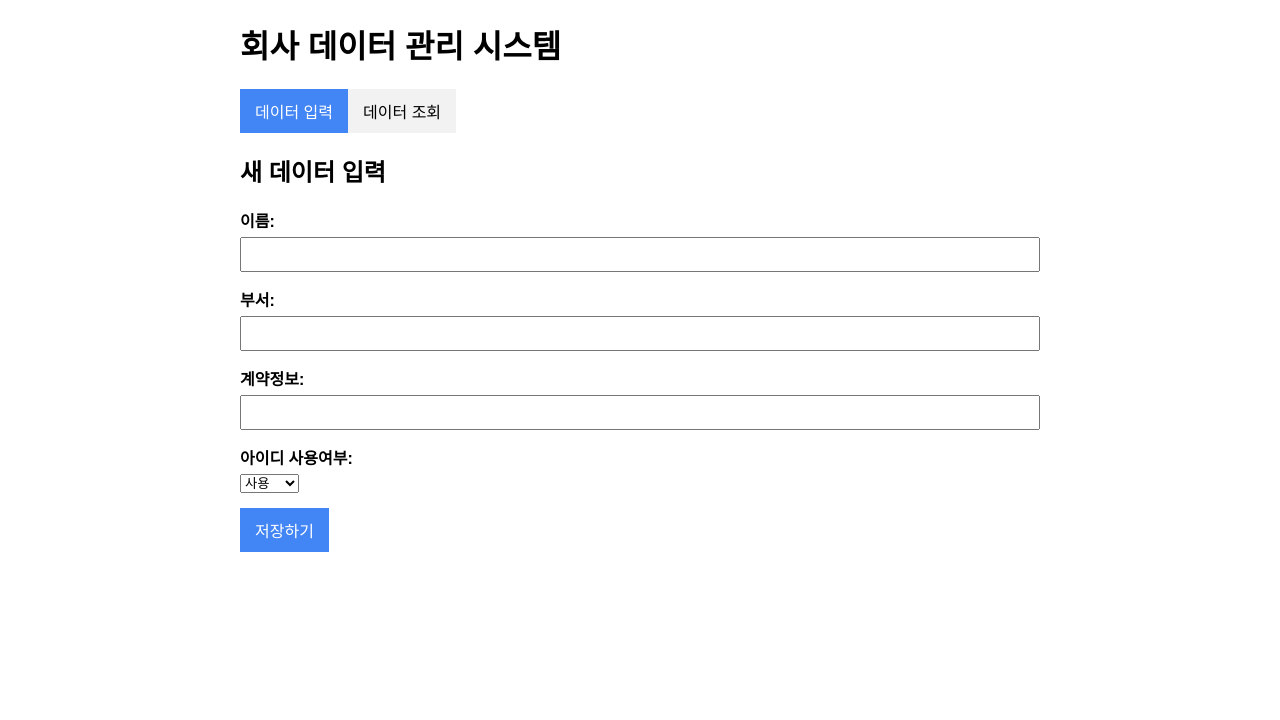
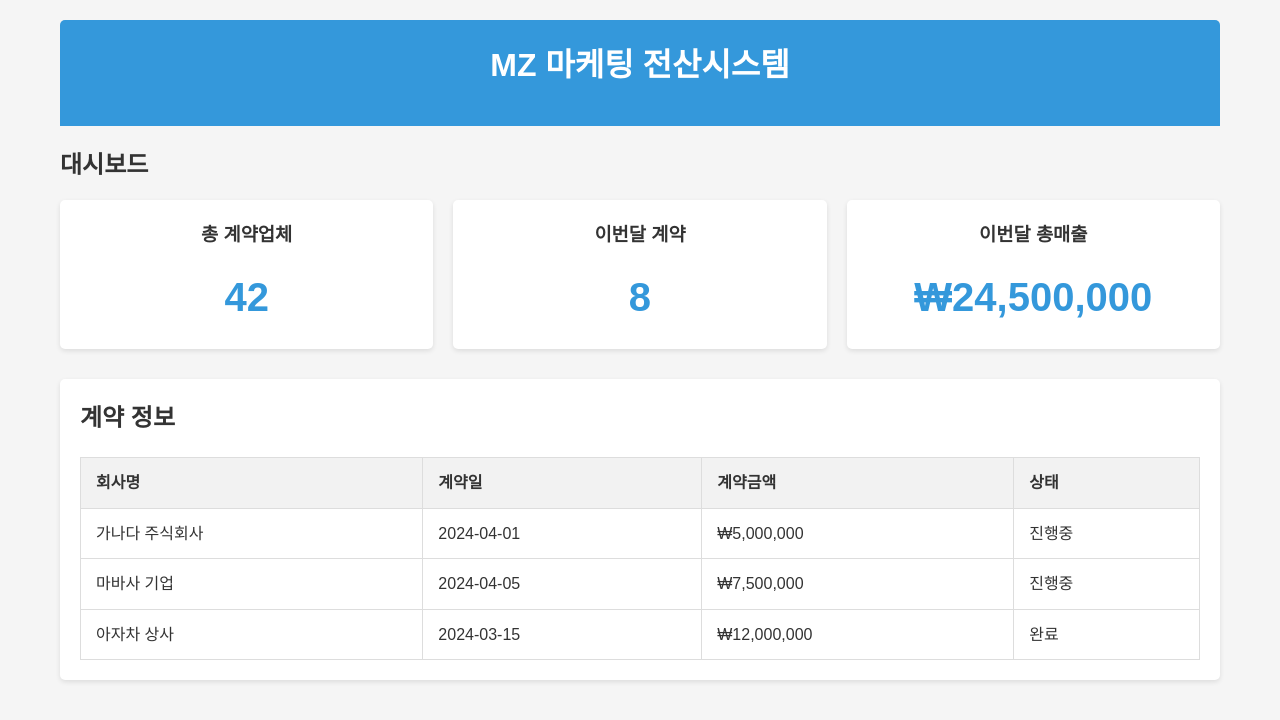
Before and after one commit to bjyoutube/mz-marketing-system, a plain HTML site: page index.html in a window 1280 px wide. Drawn offline with Linux system fonts and the light colour scheme.

Commit message:
Update index.html

```diff
--- a/index.html
+++ b/index.html
@@ -1,193 +1,231 @@
 <!DOCTYPE html>
-<html>
+<html lang="ko">
 <head>
-    <base target="_top">
-    <meta charset="utf-8">
-    <title>회사 데이터 관리 시스템</title>
+    <meta charset="UTF-8">
+    <meta name="viewport" content="width=device-width, initial-scale=1.0">
+    <title>MZ 마케팅 전산시스템</title>
     <style>
+        /* 스타일 시작 */
+        * {
+            margin: 0;
+            padding: 0;
+            box-sizing: border-box;
+        }
+
         body {
-        font-family: Arial, sans-serif;
-        margin: 20px;
+            font-family: 'Noto Sans KR', sans-serif;
+            background-color: #f5f5f5;
+            color: #333;
+            line-height: 1.6;
         }
+
         .container {
-        max-width: 800px;
+            max-width: 1200px;
             margin: 0 auto;
+            padding: 20px;
         }
-      .form-group {
+
+        header {
+            background-color: #3498db;
+            color: white;
+            padding: 20px;
+            text-align: center;
+            border-radius: 5px 5px 0 0;
+            margin-bottom: 20px;
+        }
+
+        h1, h2, h3 {
             margin-bottom: 15px;
         }
-      label {
-        display: block;
-        margin-bottom: 5px;
+
+        .dashboard {
+            margin-bottom: 30px;
+        }
+
+        .dashboard-cards {
+            display: flex;
+            flex-wrap: wrap;
+            gap: 20px;
+        }
+
+        .card {
+            background-color: white;
+            border-radius: 5px;
+            box-shadow: 0 2px 5px rgba(0,0,0,0.1);
+            padding: 20px;
+            flex: 1;
+            min-width: 200px;
+            text-align: center;
+        }
+
+        .number {
+            font-size: 2.5rem;
             font-weight: bold;
+            color: #3498db;
         }
-      input[type="text"] {
-        width: 100%;
-        padding: 8px;
-        box-sizing: border-box;
+
+        .data-section {
+            background-color: white;
+            border-radius: 5px;
+            box-shadow: 0 2px 5px rgba(0,0,0,0.1);
+            padding: 20px;
         }
-      button {
-        background-color: #4285f4;
-        color: white;
-        padding: 10px 15px;
-        border: none;
-        cursor: pointer;
-        font-size: 16px;
-      }
+
         table {
             width: 100%;
             border-collapse: collapse;
             margin-top: 20px;
         }
+
+        table, th, td {
+            border: 1px solid #ddd;
+        }
+
         th, td {
-        border: 1px solid #ddd;
-        padding: 8px;
+            padding: 12px 15px;
             text-align: left;
         }
+
         th {
             background-color: #f2f2f2;
         }
-      .tabs {
-        display: flex;
-        margin-bottom: 20px;
+
+        tr:hover {
+            background-color: #f5f5f5;
         }
-      .tab {
-        padding: 10px 15px;
-        background-color: #f2f2f2;
-        cursor: pointer;
-      }
-      .tab.active {
-        background-color: #4285f4;
-        color: white;
-      }
-      .tab-content {
-        display: none;
-      }
-      .tab-content.active {
-        display: block;
-      }
+        /* 스타일 끝 */
     </style>
 </head>
 <body>
     <div class="container">
-      <h1>회사 데이터 관리 시스템</h1>
+        <header>
+            <h1>MZ 마케팅 전산시스템</h1>
+        </header>
 
-      <div class="tabs">
-        <div class="tab active" onclick="openTab('input')">데이터 입력</div>
-        <div class="tab" onclick="openTab('view')">데이터 조회</div>
+        <section class="dashboard">
+            <h2>대시보드</h2>
+            <div class="dashboard-cards">
+                <div class="card">
+                    <h3>총 계약업체</h3>
+                    <p class="number" id="totalCompanies">로딩중...</p>
                 </div>
+                <div class="card">
+                    <h3>이번달 계약</h3>
+                    <p class="number" id="monthlyContracts">로딩중...</p>
+                </div>
+                <div class="card">
+                    <h3>이번달 총매출</h3>
+                    <p class="number" id="monthlySales">로딩중...</p>
+                </div>
+            </div>
+        </section>
 
-      <div id="input" class="tab-content active">
-        <h2>새 데이터 입력</h2>
-        <form id="dataForm" onsubmit="submitForm(); return false;">
-          <div class="form-group">
-            <label for="name">이름:</label>
-            <input type="text" id="name" name="name" required>
-          </div>
-          <div class="form-group">
-            <label for="department">부서:</label>
-            <input type="text" id="department" name="department" required>
-          </div>
-          <div class="form-group">
-            <label for="contract">계약정보:</label>
-            <input type="text" id="contract" name="contract">
-          </div>
-          <div class="form-group">
-            <label for="userid">아이디 사용여부:</label>
-            <select id="userid" name="userid">
-              <option value="사용">사용</option>
-              <option value="미사용">미사용</option>
-            </select>
-          </div>
-          <button type="submit">저장하기</button>
-        </form>
-      </div>
-
-      <div id="view" class="tab-content">
-        <h2>데이터 조회</h2>
-        <button onclick="loadData()">데이터 새로고침</button>
-        <div id="dataTable"></div>
-      </div>
+        <section class="data-section">
+            <h2>계약 정보</h2>
+            <div id="dataTable">데이터를 불러오는 중...</div>
+        </section>
     </div>
 
     <script>
+        // 자바스크립트 시작
+        // 구글 스프레드시트 ID
+        const SHEET_ID = '스프레드시트ID를_여기에_입력하세요';
+        // 공개 액세스를 위한 URL (나중에 설정)
+        const SHEET_URL = `https://docs.google.com/spreadsheets/d/${SHEET_ID}/gviz/tq?tqx=out:csv`;
+
         // 페이지 로드 시 실행
         document.addEventListener('DOMContentLoaded', function() {
-        loadData();
+            // 데이터 로드
+            loadDashboardData();
+            loadContractData();
         });
 
-      // 탭 전환 함수
-      function openTab(tabName) {
-        const tabs = document.getElementsByClassName('tab');
-        const tabContents = document.getElementsByClassName('tab-content');
+        // 대시보드 데이터 로드
+        async function loadDashboardData() {
+            try {
+                // 실제로는 여기서 구글 스프레드시트에서 데이터를 가져와야 함
+                // 지금은 테스트용 데이터로 표시
+                document.getElementById('totalCompanies').textContent = '42';
+                document.getElementById('monthlyContracts').textContent = '8';
+                document.getElementById('monthlySales').textContent = '₩24,500,000';
 
-        for (let i = 0; i < tabs.length; i++) {
-          tabs[i].classList.remove('active');
+                // 추후에 아래와 같이 실제 데이터를 불러올 예정입니다.
+                /*
+                const response = await fetch('스프레드시트_데이터_URL');
+                const data = await response.json();
+
+                document.getElementById('totalCompanies').textContent = data.totalCompanies;
+                document.getElementById('monthlyContracts').textContent = data.monthlyContracts;
+                document.getElementById('monthlySales').textContent =
+                    new Intl.NumberFormat('ko-KR', { style: 'currency', currency: 'KRW' })
+                    .format(data.monthlySales);
+                */
+            } catch (error) {
+                console.error('대시보드 데이터 로드 중 오류 발생:', error);
+            }
         }
 
-        for (let i = 0; i < tabContents.length; i++) {
-          tabContents[i].classList.remove('active');
+        // 계약 데이터 로드
+        async function loadContractData() {
+            try {
+                // 테스트용 데이터
+                const testData = [
+                    { company: '가나다 주식회사', contractDate: '2024-04-01', amount: '₩5,000,000', status: '진행중' },
+                    { company: '마바사 기업', contractDate: '2024-04-05', amount: '₩7,500,000', status: '진행중' },
+                    { company: '아자차 상사', contractDate: '2024-03-15', amount: '₩12,000,000', status: '완료' }
+                ];
+
+                displayContractData(testData);
+
+                // 추후에는 아래와 같이 실제 데이터를 불러올 예정입니다.
+                /*
+                const response = await fetch('스프레드시트_데이터_URL');
+                const data = await response.json();
+                displayContractData(data);
+                */
+            } catch (error) {
+                console.error('계약 데이터 로드 중 오류 발생:', error);
+            }
         }
 
-        document.getElementById(tabName).classList.add('active');
-        document.querySelector(`.tab[onclick="openTab('${tabName}')"]`).classList.add('active');
+        // 계약 데이터 표시
+        function displayContractData(data) {
+            const tableContainer = document.getElementById('dataTable');
+
+            // 테이블 생성
+            let tableHTML = `
+                <table>
+                    <thead>
+                        <tr>
+                            <th>회사명</th>
+                            <th>계약일</th>
+                            <th>계약금액</th>
+                            <th>상태</th>
+                        </tr>
+                    </thead>
+                    <tbody>
+            `;
+
+            // 데이터 행 추가
+            data.forEach(item => {
+                tableHTML += `
+                    <tr>
+                        <td>${item.company}</td>
+                        <td>${item.contractDate}</td>
+                        <td>${item.amount}</td>
+                        <td>${item.status}</td>
+                    </tr>
+                `;
+            });
+
+            tableHTML += `
+                    </tbody>
+                </table>
+            `;
+
+            tableContainer.innerHTML = tableHTML;
         }
-
-      // 폼 제출 처리
-      function submitForm() {
-        const name = document.getElementById('name').value;
-        const department = document.getElementById('department').value;
-        const contract = document.getElementById('contract').value;
-        const userid = document.getElementById('userid').value;
-
-        google.script.run
-          .withSuccessHandler(onSuccess)
-          .addData([name, department, contract, userid]);
-      }
-
-      // 성공 처리
-      function onSuccess(message) {
-        alert(message);
-        document.getElementById('dataForm').reset();
-        loadData();
-      }
-
-      // 데이터 불러오기
-      function loadData() {
-        google.script.run
-          .withSuccessHandler(displayData)
-          .getSheetData();
-      }
-
-      // 데이터 표시
-      function displayData(data) {
-        const tableDiv = document.getElementById('dataTable');
-        let tableHTML = '<table><tr>';
-
-        // 헤더 행 처리
-        const headers = data[0];
-        for (let i = 0; i < headers.length; i++) {
-          tableHTML += `<th>${headers[i]}</th>`;
-        }
-        tableHTML += '</tr>';
-
-        // 데이터 행 처리
-        for (let i = 1; i < data.length; i++) {
-          tableHTML += '<tr>';
-          for (let j = 0; j < data[i].length; j++) {
-            let cellData = data[i][j];
-            // 날짜 형식 처리
-            if (cellData instanceof Date) {
-              cellData = cellData.toLocaleDateString();
-            }
-            tableHTML += `<td>${cellData}</td>`;
-          }
-          tableHTML += '</tr>';
-        }
-
-        tableHTML += '</table>';
-        tableDiv.innerHTML = tableHTML;
-      }
+        // 자바스크립트 끝
     </script>
 </body>
 </html>
```
Lines whose indentation alone changed are shown as unchanged.
